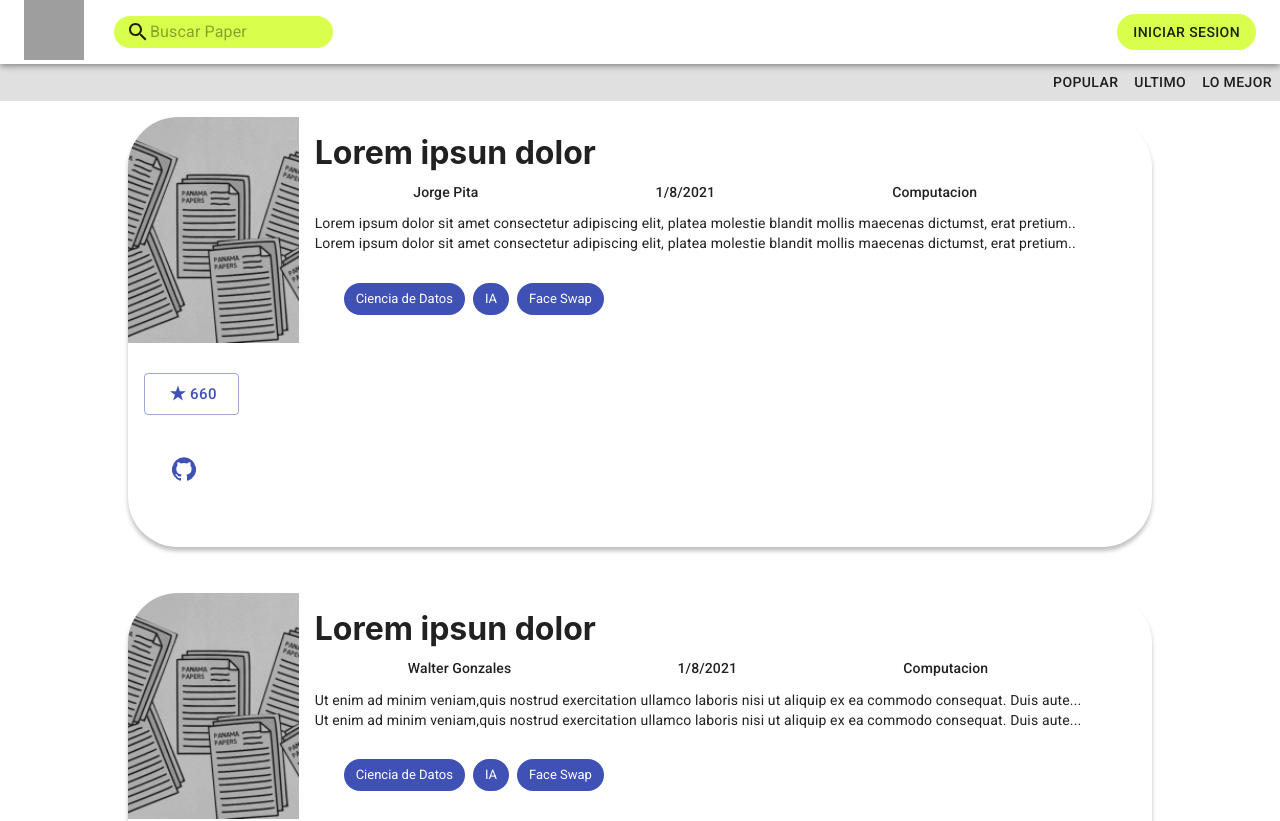
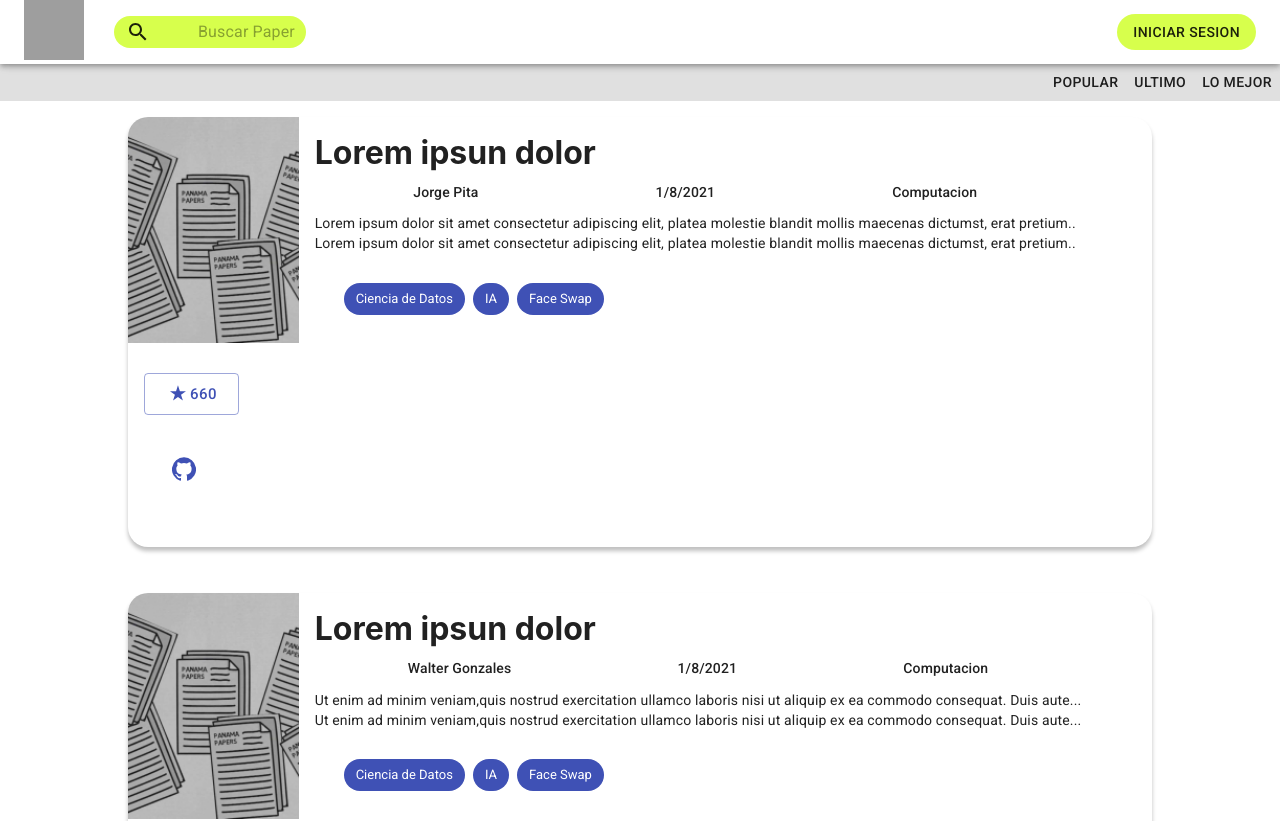
Before and after one commit to davidperjac/preTAWS, a React (Create React App) app: page / in a window 1280 px wide. Shown: the top 821 px of the page. Built offline with nearby package versions, Linux system fonts and the light colour scheme; grey boxes are pictures that could not be loaded.

Commit message:
se cambio el borde de las cards y se modifico la barra de busqueda

```diff
--- a/src/components/Landing/CardPaper.js
+++ b/src/components/Landing/CardPaper.js
@@ -13,7 +13,7 @@ const useStyle = makeStyles((theme) => ({
 	root: {
 		maxWidth: '80vw',
 		boxShadow: ' 0px 4px 4px rgba(0, 0, 0, 0.25)',
-		borderRadius: '50px',
+		borderRadius: '20px',
 		marginBottom: '30px',
 		alignItems: 'center',
 	},
--- a/src/components/Landing/SearchBar.js
+++ b/src/components/Landing/SearchBar.js
@@ -1,9 +1,50 @@
 import React from 'react';
-import { colors, Icon, makeStyles } from '@material-ui/core';
+import { Icon, makeStyles } from '@material-ui/core';
 import InputBase from '@material-ui/core/InputBase';
 import SearchIcon from '@material-ui/icons/Search';
+import { fade } from '@material-ui/core/styles';
+import { mergeClasses } from '@material-ui/styles';
 
-const useStyles = makeStyles((them) => ({
+const useStyles = makeStyles((theme) => ({
+	search: {
+		position: 'relative',
+		borderRadius: theme.shape.borderRadius,
+		backgroundColor: fade(theme.palette.common.white, 0.15),
+		'&:hover': {
+			backgroundColor: fade(theme.palette.common.white, 0.25),
+		},
+		marginLeft: 0,
+		width: '100%',
+		[theme.breakpoints.up('sm')]: {
+			marginLeft: theme.spacing(1),
+			width: 'auto',
+		},
+	},
+	searchIcon: {
+		padding: theme.spacing(0, 2),
+		height: '100%',
+		position: 'absolute',
+		pointerEvents: 'none',
+		display: 'flex',
+		alignItems: 'center',
+		justifyContent: 'center',
+	},
+	inputRoot: {
+		color: 'inherit',
+	},
+	inputInput: {
+		//padding: theme.spacing(1, 1, 1, 0),
+		// vertical padding + font size from searchIcon
+		paddingLeft: `calc(1em + ${theme.spacing(4)}px)`,
+		transition: theme.transitions.create('width'),
+		width: '100%',
+		[theme.breakpoints.up('sm')]: {
+			width: '12ch',
+			'&:focus': {
+				width: '20ch',
+			},
+		},
+	},
 	root: {
 		display: 'flex',
 		alignItems: 'center',
@@ -18,16 +59,16 @@ const SearchBar = ({ color }) => {
 
 	return (
 		<div className={color}>
-			<div className={classes.root}>
+			<form className={classes.root}>
 				<Icon aria-label="Search Icon" className={classes.elementSearchBar}>
 					<SearchIcon />
 				</Icon>
 				<InputBase
 					placeholder="Buscar Paper"
+					classes={{ root: classes.inputRoot, input: classes.inputInput }}
 					inputProps={{ 'aria-label': 'Buscar Paper...' }}
-
 				/>
-			</div>
+			</form>
 		</div>
 	);
 };
```
